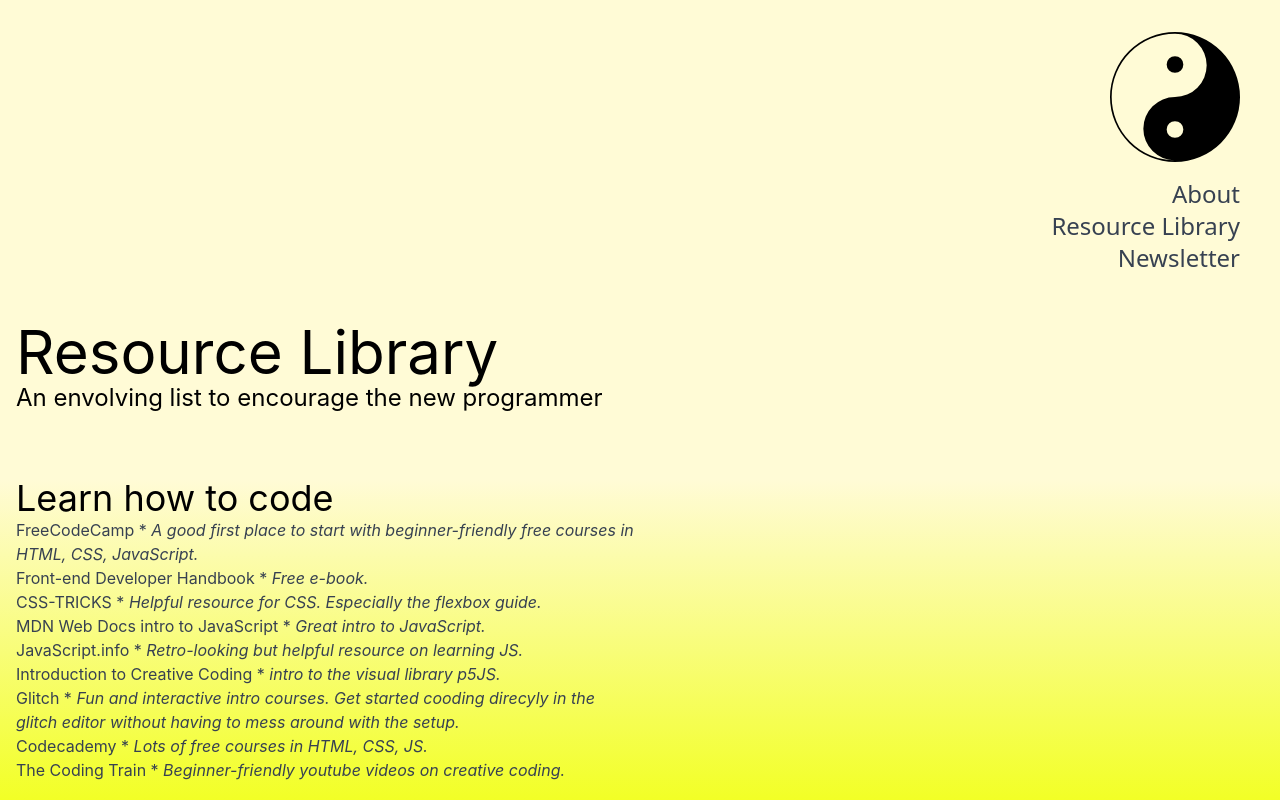
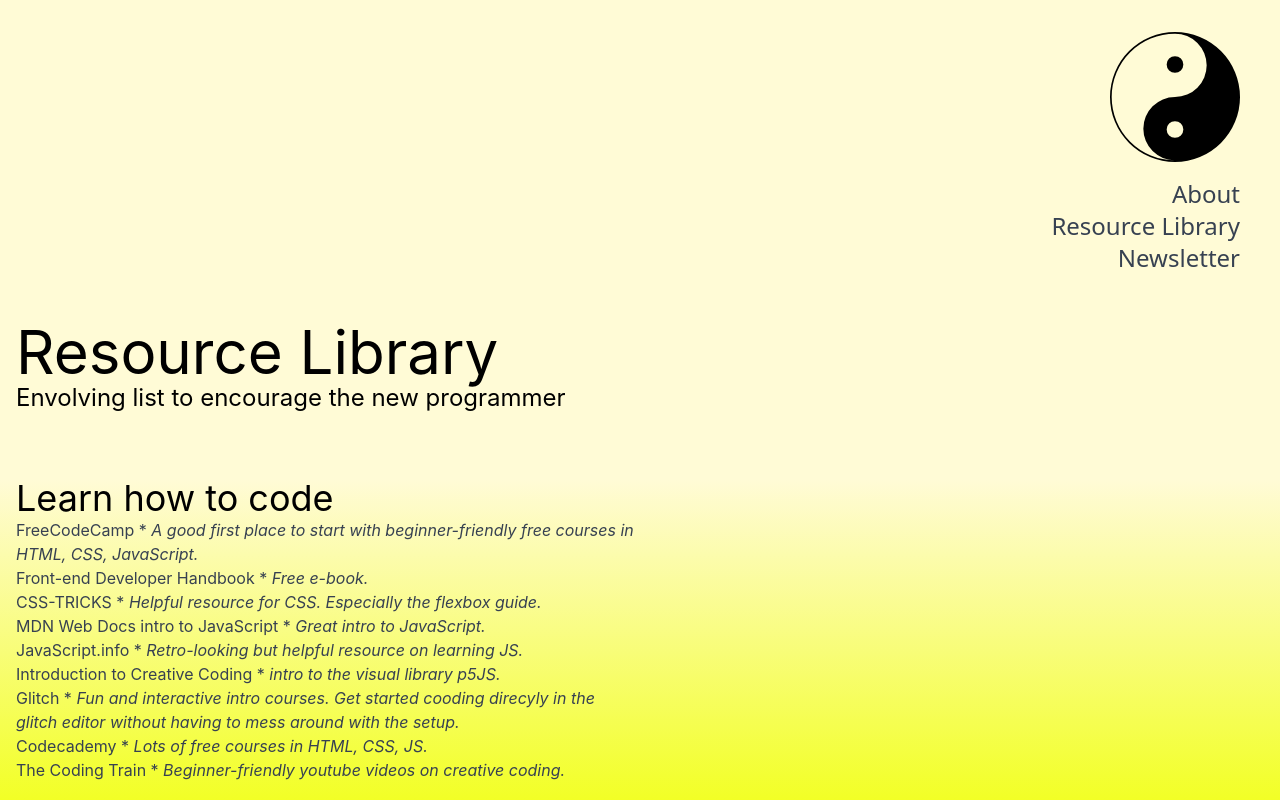
Before and after one commit to nynnejc/kaere-computer, a Next.js app: page /library in a window 1280 px wide. Shown: the top 800 px of the page. Built offline with nearby package versions, Linux system fonts and the light colour scheme; what @tailwindcss/typography would draw is missing.

Commit message:
fix schrollbar bug

```diff
--- a/pages/index.tsx
+++ b/pages/index.tsx
@@ -48,7 +48,7 @@
       <Navbar />
       <main className="container mx-auto flex flex-col">
         <div className="grid sm:grid-cols-2 gap-4">
-          <div className="overflow-y-scroll ml-4">
+          <div className="no-scrollbar overflow-y-scroll ml-4">
             <h1 className="text-barbie mb-8">Kære Computer</h1>
             <h4>Infrequent & earnest newsletter about technology</h4>
             <h5>
@@ -78,7 +78,7 @@
             </div>
           </div>
 
-          <div className="flex-1 overflow-y-scroll">
+          <div className="no-scrollbar flex-1 overflow-y-scroll">
             <IndexImage />
           </div>
         </div>
--- a/pages/library.tsx
+++ b/pages/library.tsx
@@ -8,9 +8,9 @@
 
       <main className="flex-grow mx-auto flex flex-col z-50">
         <div className="grid sm:grid-cols-2 gap-4 ml-4">
-          <div className="overflow-y-scroll">
+          <div className="no-scrollbar overflow-y-scroll">
             <h1>Resource Library</h1>
-            <h5>An envolving list to encourage the new programmer</h5>
+            <h5>Envolving list to encourage the new programmer</h5>
 
             <div className="pt-16">
               <h3>Learn how to code</h3>
--- a/styles/globals.css
+++ b/styles/globals.css
@@ -47,3 +47,15 @@
 main {
   flex: 1; /* Or flex-grow: 1;*/
 }
+
+@layer utilities {
+  /* Chrome, Safari and Opera */
+  .no-scrollbar::-webkit-scrollbar {
+    display: none;
+  }
+
+  .no-scrollbar {
+    -ms-overflow-style: none; /* IE and Edge */
+    scrollbar-width: none; /* Firefox */
+  }
+}
```
